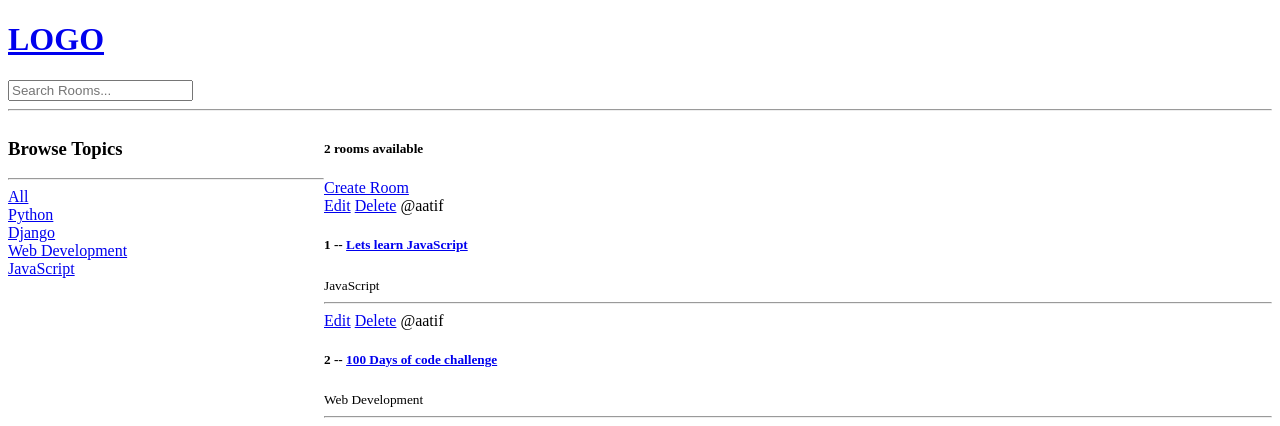
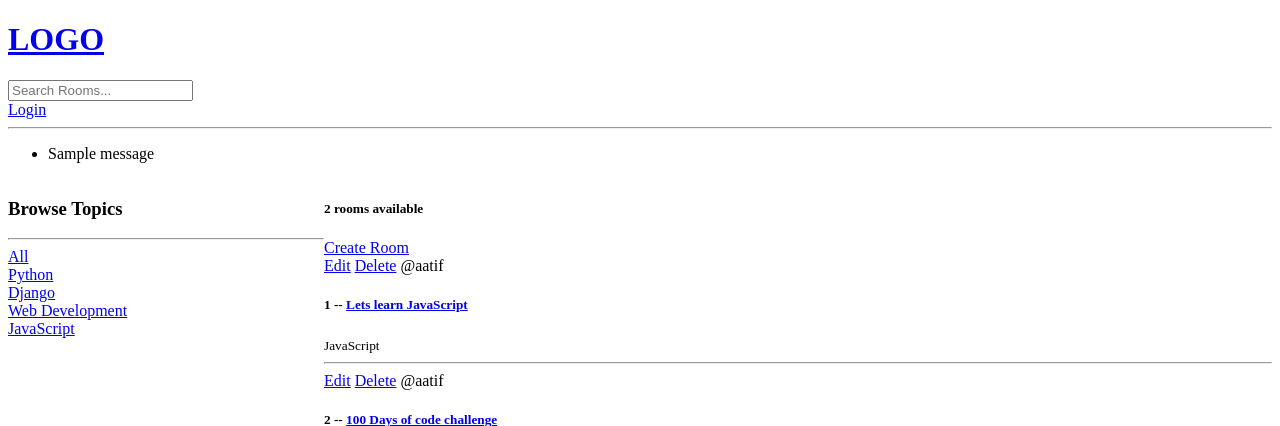
Before and after one commit to AatifM/studybud, a Django app: page / in a window 1280 px wide. Shown: the top 426 px of the page. Run offline with Django 5.2, Linux system fonts and the light colour scheme; data comes from the database, SQL or seed files in the repository; both versions use the stored data as it was after the commit; one stand-in notice (Sample message) is shown.

Commit message:
Worked on login functionality

```diff
--- a/base/urls.py
+++ b/base/urls.py
@@ -2,6 +2,7 @@ from django.urls import path
 from . import views
 
 urlpatterns = [
+    path('login/', views.loginPage, name='login'),
     path('', views.home, name='home'),
     path('room/<str:pk>/', views.room, name='room'),
     path('create-room/', views.createRoom, name='create-room'),
--- a/base/views.py
+++ b/base/views.py
@@ -1,9 +1,37 @@
 from django.shortcuts import render, redirect
+from django.contrib import messages
 from django.db.models import Q
+from django.contrib.auth.models import User
+from django.contrib.auth import authenticate, login, logout
 from .models import Room, Topic
 from .forms import RoomForm
 
 # Create your views here.
+
+def loginPage(request):
+    if request.method == 'POST':
+        #Get username and password
+        username = request.POST.get('username')
+        password = request.POST.get('password')
+
+        #Check if the user exists
+        try:
+            user = User.objects.get(username=username)
+        except:
+            messages.error(request, 'User does not exist')
+
+        #Make sure credentails check out
+        user = authenticate(request, username=username, password=password)
+
+        #Log them in
+        if user is not None:
+            login(request, user)
+            return redirect('home')
+        else:
+            messages.error(request, 'Username OR password does not exist')
+
+    context = {}
+    return render(request, 'base/login_register.html', context)
 
 def home(request):
     q = request.GET.get('q') if request.GET.get('q') != None else ''
--- a/templates/main.html
+++ b/templates/main.html
@@ -9,6 +9,14 @@
 <body>
     {% include 'navbar.html' %}
 
+    {% if messages %}
+    <ul class="messages">
+        {% for message in messages %}
+        <li>{{ message }}</li>
+        {% endfor %}
+    </ul>
+    {% endif %}
+
     {% block content %}
 
     {% endblock %}
--- a/templates/navbar.html
+++ b/templates/navbar.html
@@ -6,4 +6,6 @@
     <input type="text" name="q" placeholder="Search Rooms..." />
 </form>
 
+<a href="{% url 'login' %}">Login</a>
+
 <hr>
```
Also changed, not shown: base/templates/base/login_register.html (+19 -0 lines), db.sqlite3.
